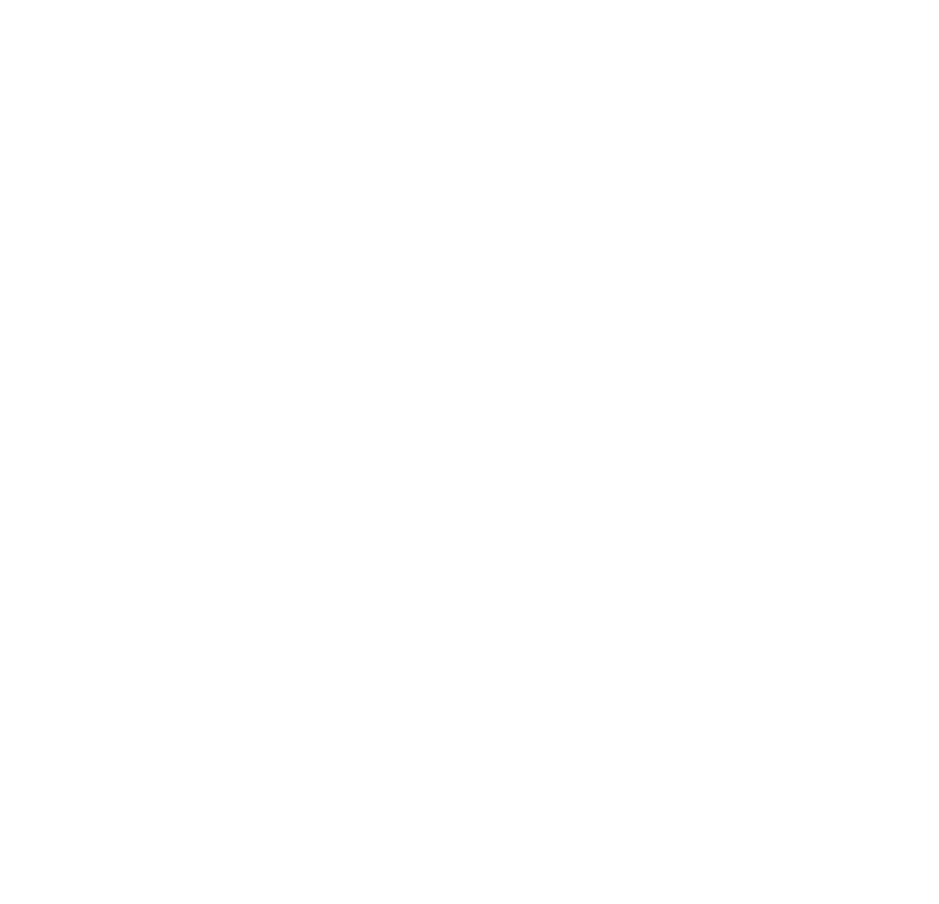
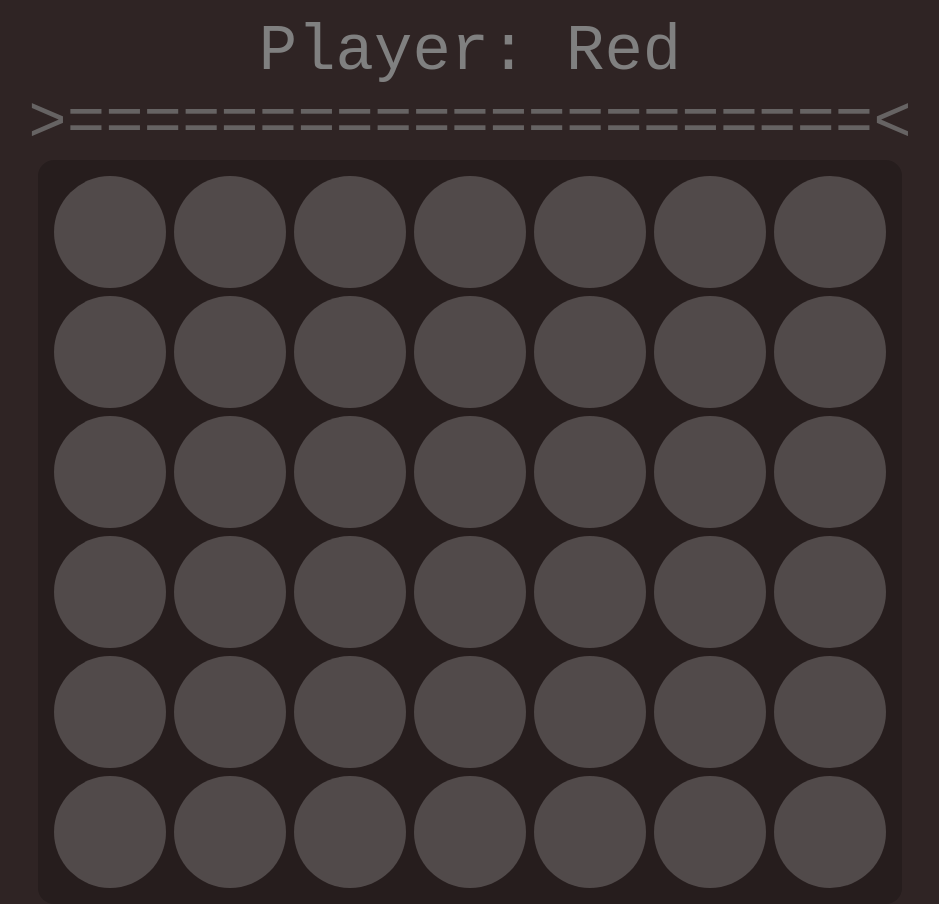
Before and after one commit to aeiiver/connectfour-web, a Svelte app: page / in a window 1280 px wide. Shown: the whole page, without its empty margins (170-1109 px from the left). Before the commit the page ends 800 px from the top, so only its background shows below. Built offline with nearby package versions, Linux system fonts and the light colour scheme.

Commit message:
feat: functional game

```diff
--- a/index.html
+++ b/index.html
@@ -1,13 +1,16 @@
 <!DOCTYPE html>
 <html lang="en">
+
 <head>
   <meta charset="UTF-8" />
-    <link rel="icon" type="image/svg+xml" href="/vite.svg" />
+  <link rel="icon" type="image/ico" href="/favicon.ico">
   <meta name="viewport" content="width=device-width, initial-scale=1.0" />
-    <title>Vite + Svelte</title>
+  <title>Connect Four</title>
 </head>
+
 <body>
   <div id="app"></div>
   <script type="module" src="/src/main.js"></script>
 </body>
+
 </html>
--- a/src/App.svelte
+++ b/src/App.svelte
@@ -1,5 +1,180 @@
 <script>
+    import Board from "./components/Board.svelte";
+
+    const Player = {
+        None: 0,
+        Red: 1,
+        Yellow: 2,
+    };
+    let currentPlayer = Player.Red;
+    let playerName = (p) => ["", "Red", "Yellow"][p];
+    let winner = Player.None;
+    $: winnerColor = ["nowinner", "redwinner", "yellowwinner"][winner];
+
+    let turnCount = 0;
+    $: isTie = turnCount >= 42;
+
+    let board = new Array(7)
+        .fill(null)
+        .map(() =>
+            new Array(6)
+                .fill(null)
+                .map(() => ({ player: Player.None, highlight: false }))
+        );
+
+    let handleClick = (e) => {
+        if (winner !== Player.None) return;
+        if (isTie) return;
+        turnCount++;
+        let colIdx = e.detail.col;
+
+        for (let rowIdx = board[0].length - 1; rowIdx >= 0; --rowIdx) {
+            if (board[colIdx][rowIdx].player === Player.None) {
+                board[colIdx][rowIdx].player = currentPlayer;
+                winner = findWinner();
+                if (!winner) changePlayer();
+                break;
+            }
+        }
+    };
+
+    const BgColor = {
+        Red: "#2f2424",
+        Yellow: "#373724",
+    };
+    document.body.style.backgroundColor = BgColor.Red;
+    let changePlayer = () => {
+        if (currentPlayer === Player.Red) {
+            document.body.style.backgroundColor = BgColor.Yellow;
+            currentPlayer = Player.Yellow;
+        } else {
+            document.body.style.backgroundColor = BgColor.Red;
+            currentPlayer = Player.Red;
+        }
+    };
+
+    let findWinner = () => {
+        // Horizontal check
+        for (let rowIdx = 0; rowIdx < board[0].length; ++rowIdx) {
+            for (let colIdx = 0; colIdx < board.length - 3; ++colIdx) {
+                if (
+                    board[colIdx][rowIdx].player !== Player.None &&
+                    board[colIdx][rowIdx].player ===
+                        board[colIdx + 1][rowIdx].player &&
+                    board[colIdx][rowIdx].player ===
+                        board[colIdx + 2][rowIdx].player &&
+                    board[colIdx][rowIdx].player ===
+                        board[colIdx + 3][rowIdx].player
+                ) {
+                    board[colIdx][rowIdx].highlight = true;
+                    board[colIdx + 1][rowIdx].highlight = true;
+                    board[colIdx + 2][rowIdx].highlight = true;
+                    board[colIdx + 3][rowIdx].highlight = true;
+                    return board[colIdx][rowIdx].player;
+                }
+            }
+        }
+        // Vertical check
+        for (const col of board) {
+            for (let rowIdx = 0; rowIdx < col.length - 3; ++rowIdx) {
+                if (
+                    col[rowIdx].player !== Player.None &&
+                    col[rowIdx].player === col[rowIdx + 1].player &&
+                    col[rowIdx].player === col[rowIdx + 2].player &&
+                    col[rowIdx].player === col[rowIdx + 3].player
+                ) {
+                    col[rowIdx].highlight = true;
+                    col[rowIdx + 1].highlight = true;
+                    col[rowIdx + 2].highlight = true;
+                    col[rowIdx + 3].highlight = true;
+                    return col[rowIdx].player;
+                }
+            }
+        }
+        //// Diagonal check
+        // Top-left to Bottow-right
+        for (let rowIdx = 0; rowIdx < board[0].length - 3; ++rowIdx) {
+            for (let colIdx = 0; colIdx < board.length - 3; ++colIdx) {
+                if (
+                    board[colIdx][rowIdx].player !== Player.None &&
+                    board[colIdx][rowIdx].player ===
+                        board[colIdx + 1][rowIdx + 1].player &&
+                    board[colIdx][rowIdx].player ===
+                        board[colIdx + 2][rowIdx + 2].player &&
+                    board[colIdx][rowIdx].player ===
+                        board[colIdx + 3][rowIdx + 3].player
+                ) {
+                    board[colIdx][rowIdx].highlight = true;
+                    board[colIdx + 1][rowIdx + 1].highlight = true;
+                    board[colIdx + 2][rowIdx + 2].highlight = true;
+                    board[colIdx + 3][rowIdx + 3].highlight = true;
+                    return board[colIdx][rowIdx].player;
+                }
+            }
+        }
+        // Top-right to Bottow-left
+        for (let rowIdx = 0; rowIdx < board[0].length - 3; ++rowIdx) {
+            for (let colIdx = 3; colIdx < board.length; ++colIdx) {
+                if (
+                    board[colIdx][rowIdx].player !== Player.None &&
+                    board[colIdx][rowIdx].player ===
+                        board[colIdx - 1][rowIdx + 1].player &&
+                    board[colIdx][rowIdx].player ===
+                        board[colIdx - 2][rowIdx + 2].player &&
+                    board[colIdx][rowIdx].player ===
+                        board[colIdx - 3][rowIdx + 3].player
+                ) {
+                    board[colIdx][rowIdx].highlight = true;
+                    board[colIdx - 1][rowIdx + 1].highlight = true;
+                    board[colIdx - 2][rowIdx + 2].highlight = true;
+                    board[colIdx - 3][rowIdx + 3].highlight = true;
+                    return board[colIdx][rowIdx].player;
+                }
+            }
+        }
+        return Player.None;
+    };
 </script>
 
+<main>
+    <div class="winner {winnerColor}">
+        {#if isTie}
+            Tie
+        {:else if winner === Player.None}
+            Player: {playerName(currentPlayer)}
+        {:else if winner !== Player.None}
+            Winner: {playerName(winner)}
+        {/if}
+        <span class="separator">&gt;=====================&lt;</span>
+    </div>
+
+    <Board {board} on:click={handleClick} />
+</main>
+
 <style>
+    div {
+        color: lightgray;
+        font-size: 4rem;
+
+        font-family: "Courier New", Courier, monospace;
+        text-align: center;
+    }
+
+    .winner {
+        margin-top: 1rem;
+    }
+    .nowinner {
+        color: gray;
+    }
+    .redwinner {
+        color: red;
+    }
+    .yellowwinner {
+        color: yellow;
+    }
+
+    .separator {
+        display: block;
+        color: rgb(128, 128, 128, 69%);
+    }
 </style>
--- a/src/app.css
+++ b/src/app.css
@@ -0,0 +1,5 @@
+body {
+    margin: 0;
+    transition-property: background-color;
+    transition-duration: 200ms;
+}
--- /dev/null
+++ b/src/components/Board.svelte
@@ -0,0 +1,29 @@
+<script>
+    import Square from "./Square.svelte";
+    export let board;
+</script>
+
+<div>
+    {#each board as col, idx}
+        {#each col as square}
+            <Square col={idx} player={square} on:click />
+        {/each}
+    {/each}
+</div>
+
+<style>
+    div {
+        display: grid;
+        grid-template-columns: repeat(7, 7rem);
+        grid-template-rows: repeat(6, 7rem);
+        grid-auto-flow: column;
+        gap: 0.5rem;
+
+        max-width: min-content;
+        margin-inline: auto;
+
+        background-color: rgba(0, 0, 0, 20%);
+        padding: 1rem;
+        border-radius: 1rem;
+    }
+</style>
--- /dev/null
+++ b/src/components/Square.svelte
@@ -0,0 +1,55 @@
+<script>
+    import { createEventDispatcher } from "svelte";
+
+    export let col;
+    export let player;
+
+    $: color = ["none", "red", "yellow"][player.player];
+    $: highlighted = player.highlight;
+
+    let dispatch = createEventDispatcher();
+    let handleClick = () => dispatch("click", { col: col });
+</script>
+
+<button class={color} class:highlighted on:click={handleClick} />
+
+<style>
+    button {
+        transition-property: background-color;
+        transition-duration: 200ms;
+
+        display: flex;
+        justify-content: center;
+        align-items: center;
+
+        border: none;
+        border-radius: 100%;
+    }
+
+    .none {
+        background-color: rgb(255, 255, 255, 20%);
+    }
+    .none:hover {
+        background-color: rgb(255, 255, 255, 40%);
+    }
+
+    .red {
+        background-color: darkred;
+    }
+    .red:hover {
+        background-color: red;
+    }
+    .red.highlighted {
+        background-color: rgb(255, 149, 149);
+    }
+
+    .yellow {
+        background-color: rgb(153, 135, 57);
+    }
+    .yellow:hover {
+        background-color: rgb(245, 204, 102);
+    }
+    .yellow.highlighted {
+        background-color: rgb(255, 254, 168);
+    }
+</style>
```
Lines whose indentation alone changed are shown as unchanged.
